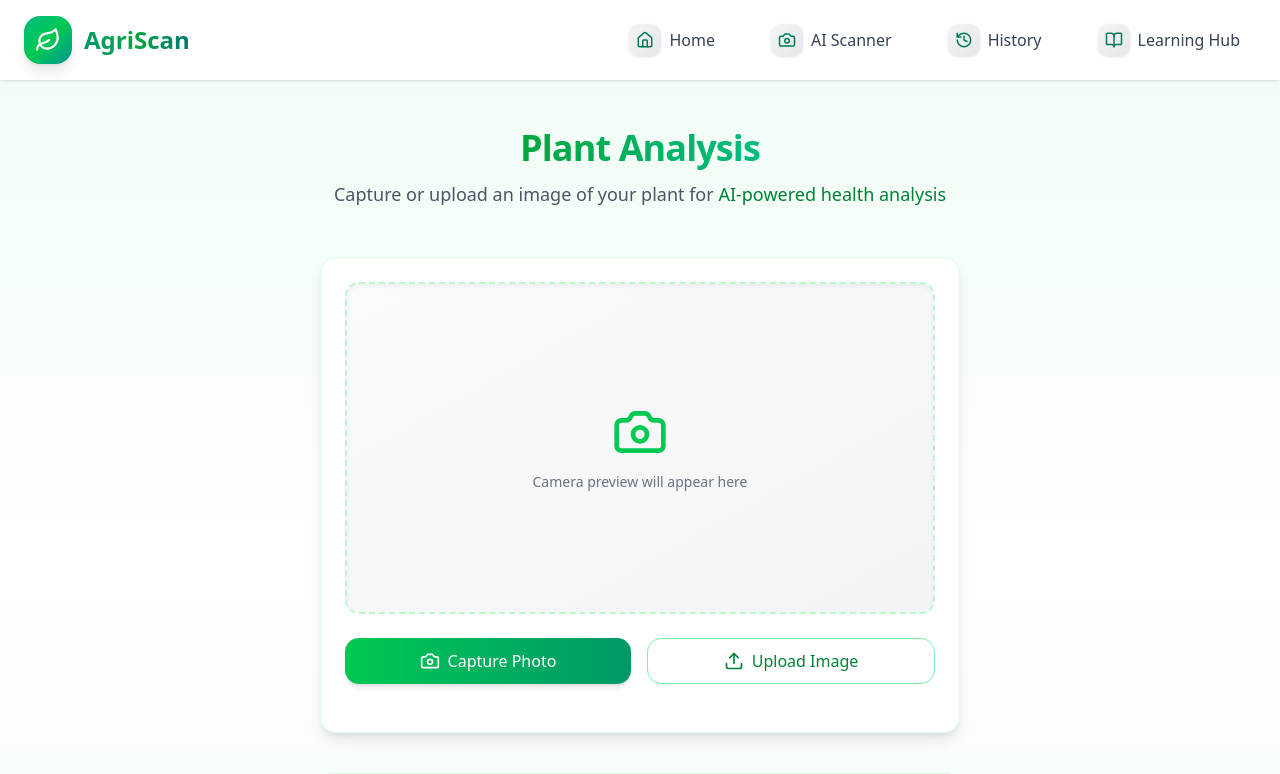
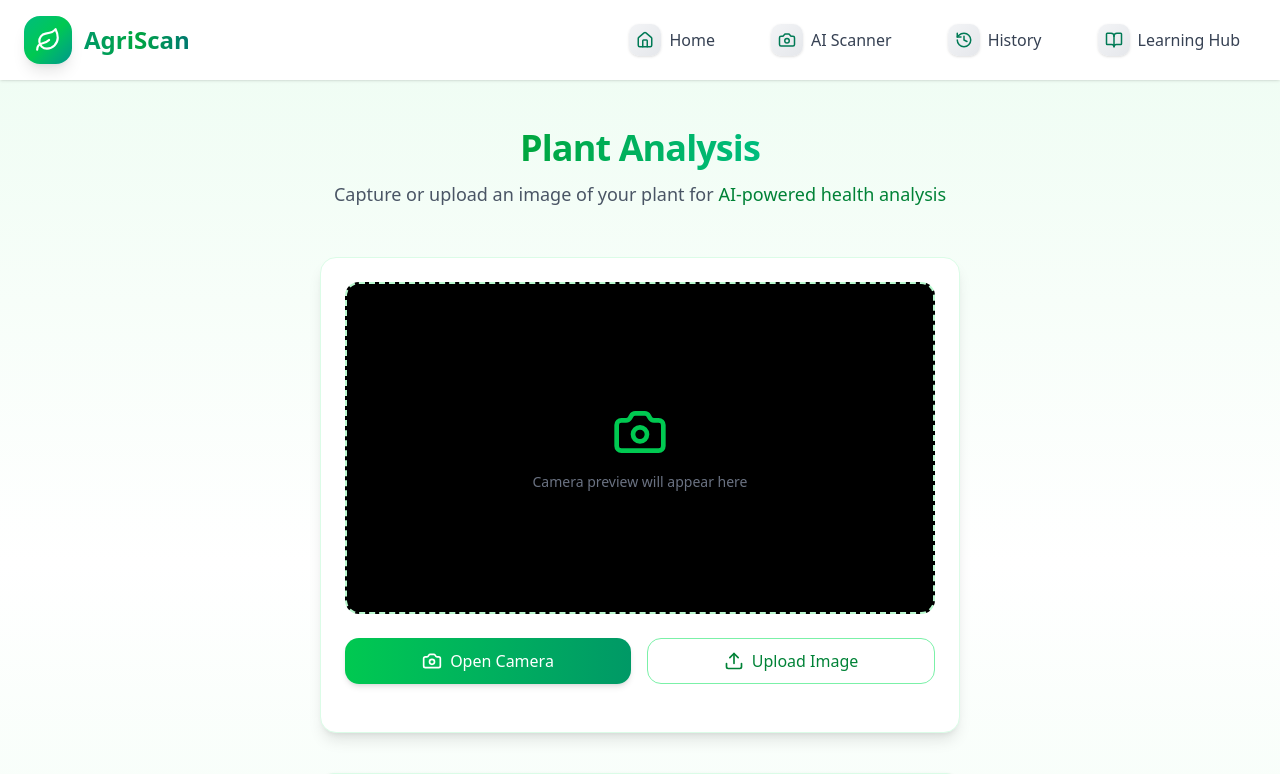
Before and after one commit to kunalpawar83/clg_plant_frontend, a React (Vite) app: page /scanner in a window 1280 px wide. Shown: the top 774 px of the page. Built offline with nearby package versions, Linux system fonts and the light colour scheme.

Commit message:
Scanner page

```diff
--- a/src/pages/Scanner.jsx
+++ b/src/pages/Scanner.jsx
@@ -8,28 +8,63 @@ const Scanner = () => {
   const [isAnalyzing, setIsAnalyzing] = useState(false);
   const [progress, setProgress] = useState(0);
   const [analysisComplete, setAnalysisComplete] = useState(false);
+  const [streaming, setStreaming] = useState(false);
+
+  const videoRef = useRef(null);
+  const canvasRef = useRef(null);
   const fileInputRef = useRef(null);
   const navigate = useNavigate();
 
+  // Start Camera with rear camera (environment)
+  const startCamera = async () => {
+    try {
+      const stream = await navigator.mediaDevices.getUserMedia({
+        video: { facingMode: "environment" }, // Rear camera
+        audio: false,
+      });
+      if (videoRef.current) {
+        videoRef.current.srcObject = stream;
+        setStreaming(true);
+      }
+    } catch (error) {
+      console.error("Error accessing camera:", error);
+      alert("Unable to access camera. Please allow permissions.");
+    }
+  };
+
+  // Stop Camera
+  const stopCamera = () => {
+    if (videoRef.current && videoRef.current.srcObject) {
+      const tracks = videoRef.current.srcObject.getTracks();
+      tracks.forEach((track) => track.stop());
+      videoRef.current.srcObject = null;
+      setStreaming(false);
+    }
+  };
+
+  // Capture Full-Quality Image
   const handleCapture = () => {
-    const canvas = document.createElement("canvas");
-    canvas.width = 400;
-    canvas.height = 300;
+    if (!videoRef.current || !canvasRef.current) return;
+
+    const video = videoRef.current;
+    const canvas = canvasRef.current;
     const ctx = canvas.getContext("2d");
-    if (ctx) {
-      const gradient = ctx.createLinearGradient(0, 0, 400, 300);
-      gradient.addColorStop(0, "#22c55e");
-      gradient.addColorStop(1, "#16a34a");
-      ctx.fillStyle = gradient;
-      ctx.fillRect(0, 0, 400, 300);
 
-      ctx.fillStyle = "#15803d";
-      ctx.beginPath();
-      ctx.ellipse(200, 150, 80, 60, 0, 0, 2 * Math.PI);
-      ctx.fill();
+    // Get the actual resolution from video stream
+    const settings = video.srcObject.getVideoTracks()[0].getSettings();
+    const width = settings.width || video.videoWidth;
+    const height = settings.height || video.videoHeight;
 
-      setCapturedImage(canvas.toDataURL());
-    }
+    canvas.width = width;
+    canvas.height = height;
+
+    ctx.drawImage(video, 0, 0, width, height);
+
+    // Save as high-quality JPEG
+    const imageData = canvas.toDataURL("image/jpeg", 1.0);
+    setCapturedImage(imageData);
+
+    stopCamera();
   };
 
   const handleFileUpload = (event) => {
@@ -43,7 +78,7 @@ const Scanner = () => {
     }
   };
 
-  //  Navigate when analysis is complete
+  // Navigate after analysis
   useEffect(() => {
     if (analysisComplete) {
       navigate("/analyze", {
@@ -85,7 +120,13 @@ const Scanner = () => {
     setCapturedImage(null);
     setProgress(0);
     setAnalysisComplete(false);
+    startCamera();
   };
+
+  // Cleanup when unmount
+  useEffect(() => {
+    return () => stopCamera();
+  }, []);
 
   return (
     <>
@@ -112,17 +153,36 @@ const Scanner = () => {
             {!capturedImage ? (
               <div className="space-y-6">
                 {/* Camera Preview */}
-            <div className="aspect-video bg-gradient-to-br from-gray-50 to-gray-100 rounded-xl flex items-center justify-center border-2 border-dashed border-green-200 shadow-inner">
+                <div className="aspect-video bg-black rounded-xl flex items-center justify-center overflow-hidden border-2 border-dashed border-green-200 shadow-inner">
+                  {!streaming ? (
                     <div className="text-center">
                       <Camera className="w-14 h-14 text-green-500 mx-auto mb-3" />
                       <p className="text-gray-500 text-sm">
                         Camera preview will appear here
                       </p>
                     </div>
+                  ) : (
+                    <video
+                      ref={videoRef}
+                      autoPlay
+                      playsInline
+                      muted
+                      className="w-full h-full object-cover"
+                    />
+                  )}
                 </div>
 
                 {/* Buttons */}
                 <div className="flex flex-col sm:flex-row gap-4">
+                  {!streaming ? (
+                    <button
+                      onClick={startCamera}
+                      className="flex-1 bg-gradient-to-r from-green-500 to-emerald-600 hover:from-green-600 hover:to-emerald-700 text-white py-2.5 text-base rounded-xl shadow-md hover:shadow-lg transition-all duration-300 flex items-center justify-center"
+                    >
+                      <Camera className="w-5 h-5 mr-2" />
+                      Open Camera
+                    </button>
+                  ) : (
                     <button
                       onClick={handleCapture}
                       className="flex-1 bg-gradient-to-r from-green-500 to-emerald-600 hover:from-green-600 hover:to-emerald-700 text-white py-2.5 text-base rounded-xl shadow-md hover:shadow-lg transition-all duration-300 flex items-center justify-center"
@@ -130,6 +190,7 @@ const Scanner = () => {
                       <Camera className="w-5 h-5 mr-2" />
                       Capture Photo
                     </button>
+                  )}
 
                   <button
                     onClick={() => fileInputRef.current?.click()}
@@ -164,7 +225,9 @@ const Scanner = () => {
                         <p className="text-base font-medium">
                           Analyzing your plant...
                         </p>
-                    <p className="text-sm mt-1 opacity-80">{progress}% complete</p>
+                        <p className="text-sm mt-1 opacity-80">
+                          {progress}% complete
+                        </p>
                       </div>
                     </div>
                   )}
@@ -194,10 +257,13 @@ const Scanner = () => {
             )}
           </div>
 
+          {/* Hidden Canvas for Capturing */}
+          <canvas ref={canvasRef} className="hidden"></canvas>
+
           {/* Tips Section */}
           <div className="mt-10 bg-green-50 rounded-xl p-6 border border-green-100 shadow-sm">
             <h3 className="text-base font-semibold text-green-800 mb-3 flex items-center gap-2">
-          ߒ`Tips for Best Results
+              Tips for Best Results
             </h3>
             <ul className="text-green-700 space-y-1.5 text-sm leading-relaxed">
               <li>• Ensure good natural lighting</li>
@@ -210,7 +276,6 @@ const Scanner = () => {
         </div>
       </div>
     </>
-
   );
 };
 
```
Lines whose indentation alone changed are shown as unchanged.
